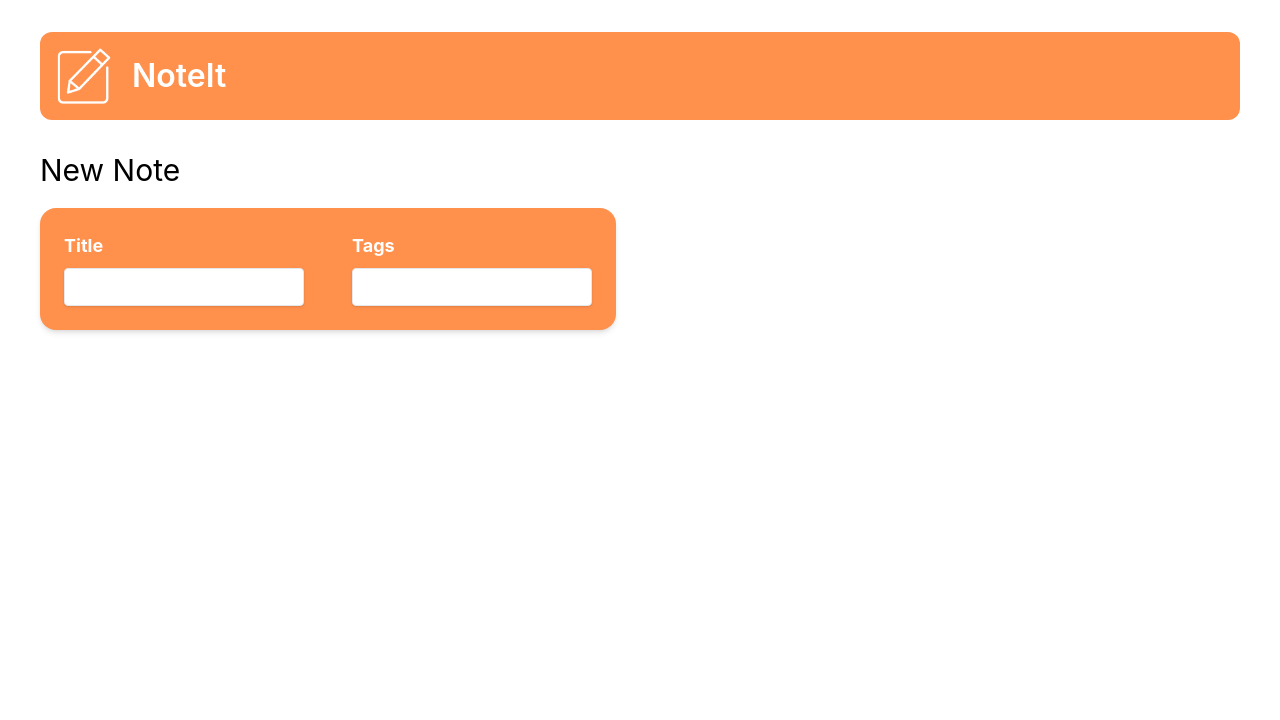
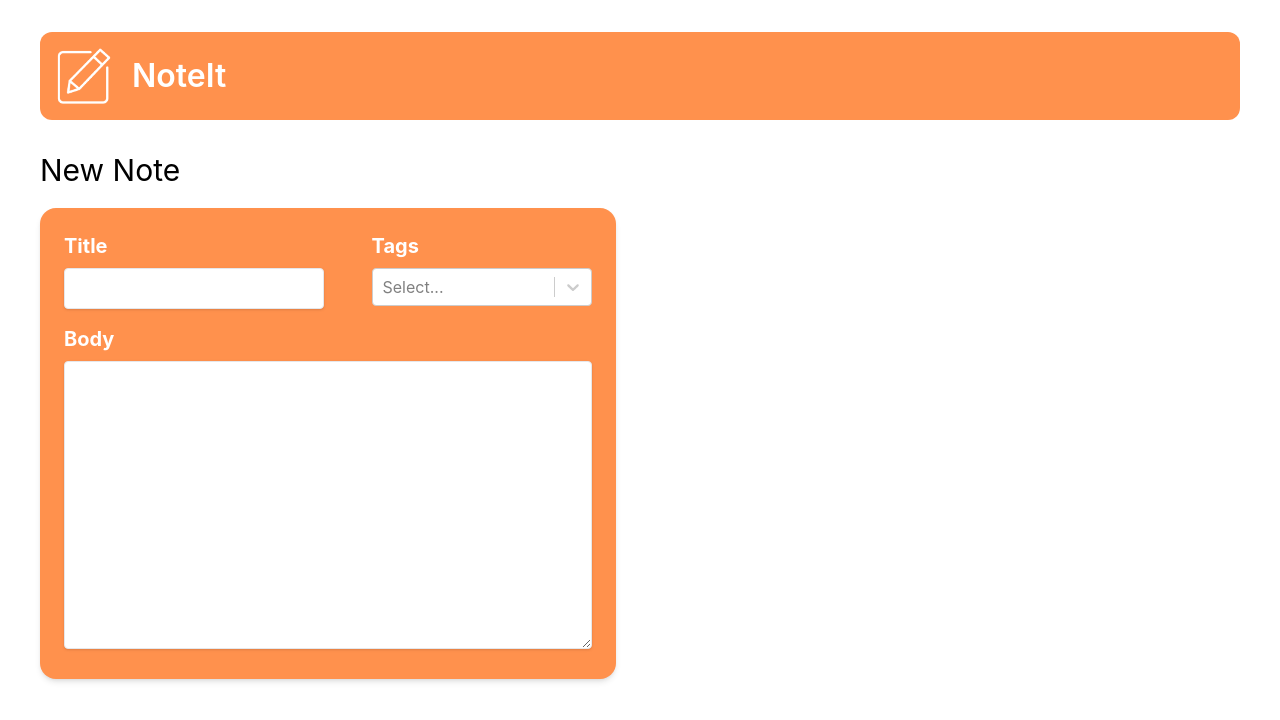
Before and after one commit to jeandre-visser/note-it, a React (Vite) app: page /new in a window 1280 px wide. Shown: the top 720 px of the page. Built offline with nearby package versions, Linux system fonts and the light colour scheme.

Commit message:
Add body textarea

```diff
--- a/src/components/NoteForm.tsx
+++ b/src/components/NoteForm.tsx
@@ -1,22 +1,28 @@
-import React from 'react'
+import CreatableReactSelect from "react-select/creatable";
 
 const NoteForm = () => {
   return (
-    <form className="w-full max-w-xl bg-[#ff914d] shadow-md rounded-2xl p-6 mb-4" >
-      <div className="gap-12 flex flex-row justify-start">
+    <form className="w-full max-w-xl bg-[#ff914d] shadow-md rounded-2xl p-6" >
+      <div className="gap-12 flex flex-row justify-start mb-4">
         <div>
-          <label className="block text-white text-lg font-bold mb-2" >
+          <label className="block text-white text-xl font-bold mb-2" >
             Title
           </label>
-          <input className="shadow appearance-none border rounded w-full py-2 px-3 text-gray-700 leading-tight focus:outline-none focus:shadow-outline" id="title" type="text"/>
+          <input className="shadow text-lg appearance-none border rounded w-full py-2 px-3 text-gray-700 leading-tight focus:outline-none focus:shadow-outline" id="title" type="text"/>
         </div>
         <div>
-          <label className="block text-white text-lg font-bold mb-2" >
+          <label className="block text-white text-xl font-bold mb-2" >
             Tags
           </label>
-          <input className="shadow appearance-none border rounded w-full py-2 px-3 text-gray-700 leading-tight focus:outline-none focus:shadow-outline" id="username" type="text"/>
+          <CreatableReactSelect isMulti className="min-w-[220.5px] block"  />
         </div>
       </div>
+        <div>
+          <label className="block text-white text-xl font-bold mb-2" >
+            Body
+          </label>
+          <textarea className="shadow text-lg appearance-none border rounded w-full py-2 px-3 text-gray-700 leading-tight focus:outline-none focus:shadow-outline" id="body" rows={12} />
+        </div>
     </form>
   )
 }
```
